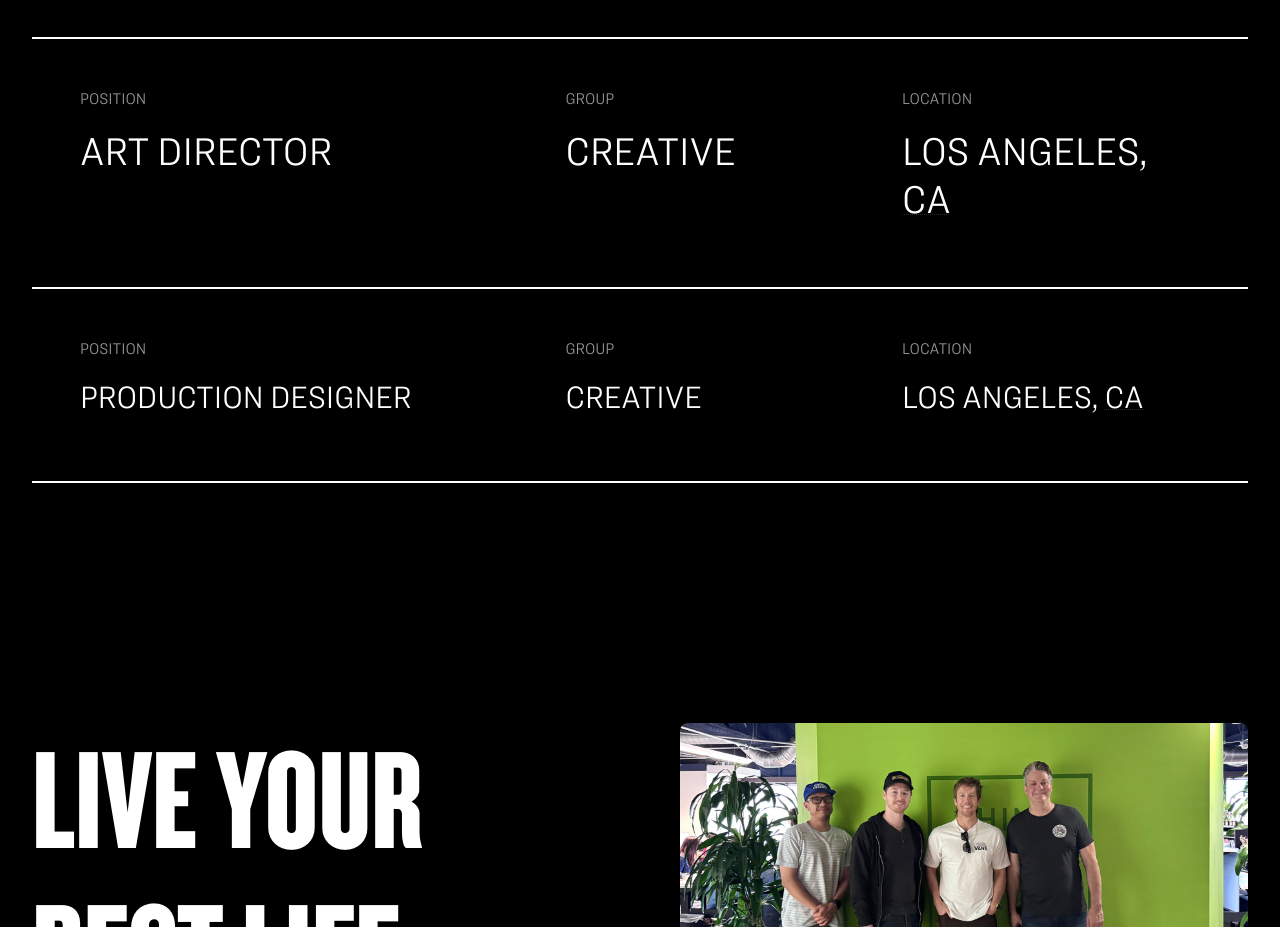
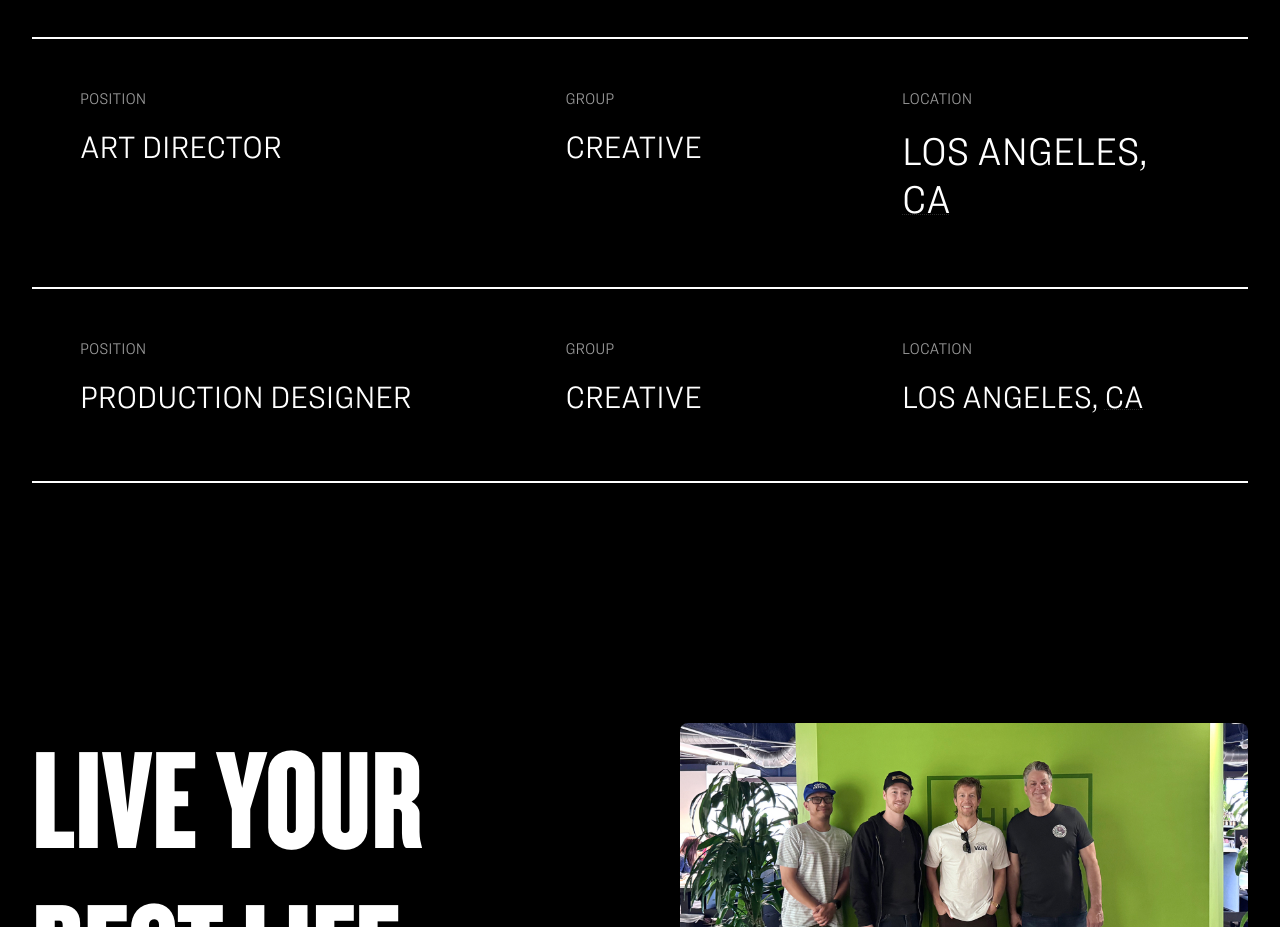
Before and after one commit to daviselen/website, a React (Vite) app: page /careers in a window 1280 px wide. Shown: the part 3380-4307 px from the top of the page. Built offline with nearby package versions, Linux system fonts and the light colour scheme; no server answers.

Commit message:
Update font size

```diff
--- a/src/pages/Careers.jsx
+++ b/src/pages/Careers.jsx
@@ -101,7 +101,7 @@ export default function Careers() {
                 <span className="text-small uppercase text-neutral-400">
                   Position
                 </span>
-                <span className="font-narrow uppercase text-display-stat">
+                <span className="font-narrow uppercase text-pre-title">
                   Art Director
                 </span>
               </div>
@@ -109,7 +109,7 @@ export default function Careers() {
                 <span className="text-small uppercase text-neutral-400">
                   Group
                 </span>
-                <span className="shrink-0 font-narrow text-display-stat uppercase">
+                <span className="shrink-0 font-narrow text-pre-title uppercase">
                   <span className="inline-block">Creative</span>
                 </span>
               </div>
```
